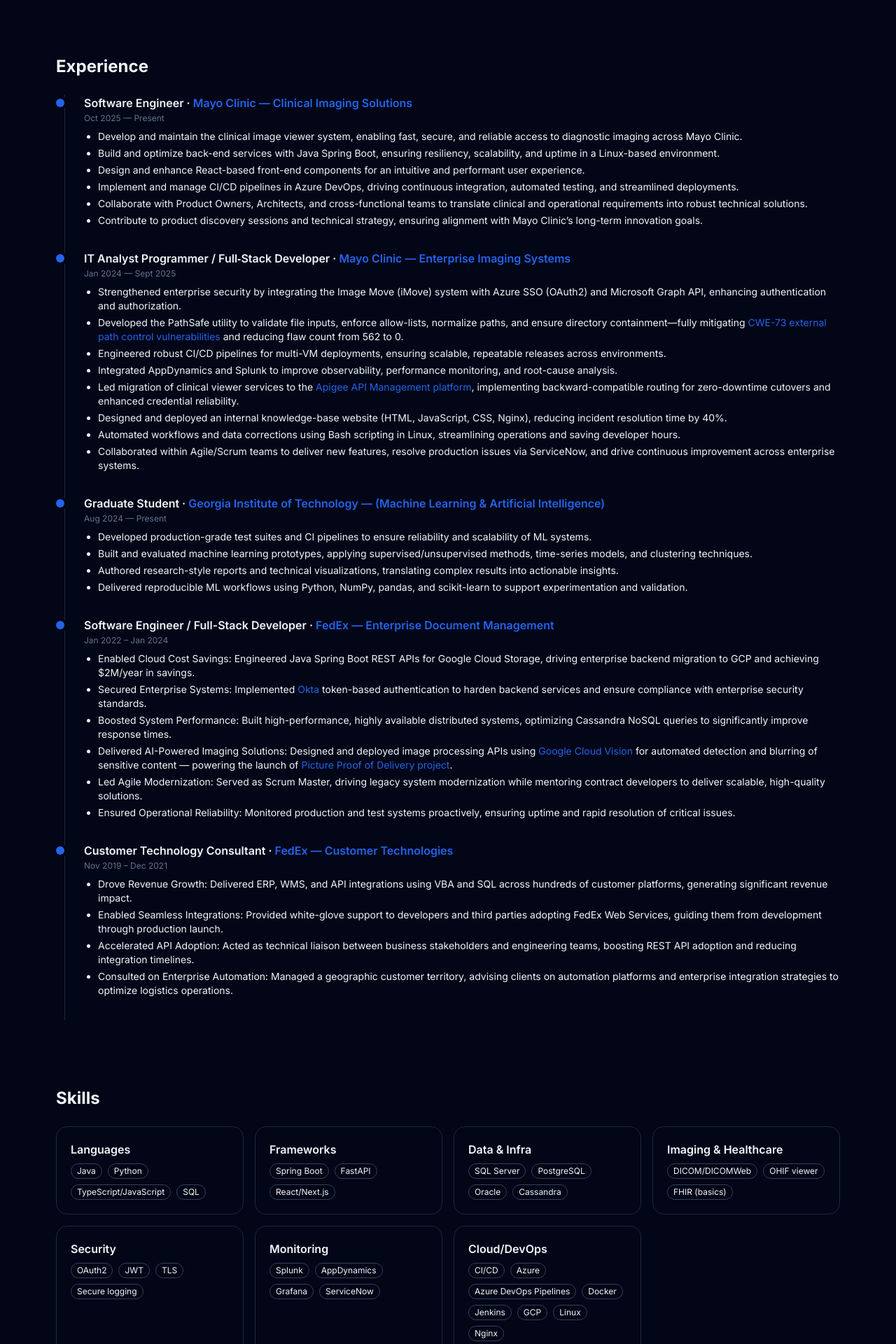
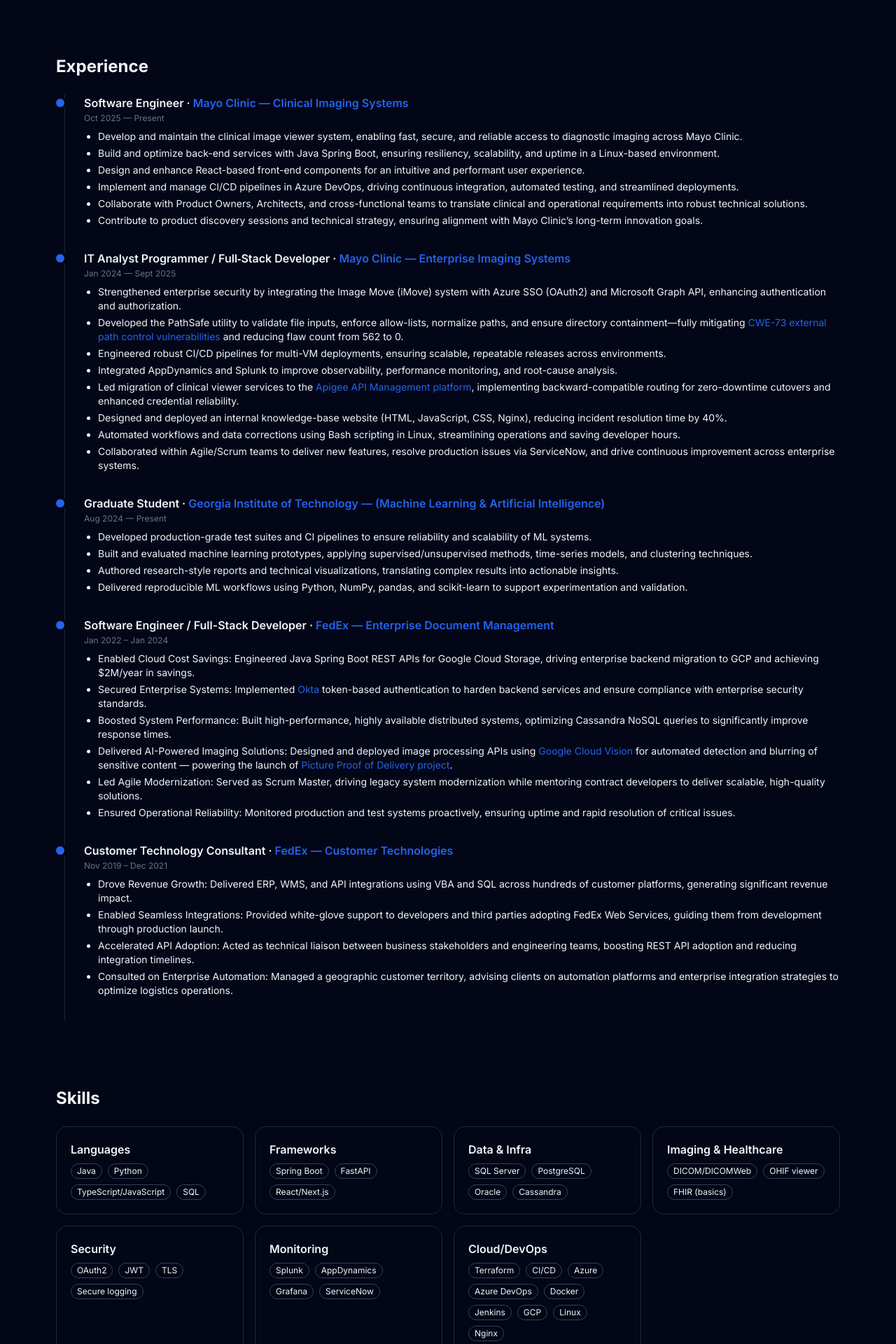
Before and after one commit to laithse1/laithse1.github.io, a Next.js app: page / in a window 1280 px wide. Shown: the part 1640-3560 px from the top of the page at 70% size. Built offline with nearby package versions, Linux system fonts and the light colour scheme.

Commit message:
Job content

```diff
--- a/src/data/experience.ts
+++ b/src/data/experience.ts
@@ -1,6 +1,6 @@
 export const EXPERIENCE = [
     {
-    company: 'Mayo Clinic — Clinical Imaging Solutions',
+    company: 'Mayo Clinic — Clinical Imaging Systems',
     role: 'Software Engineer',
     period: 'Oct 2025 — Present',
     bullets: [
--- a/src/data/skills.ts
+++ b/src/data/skills.ts
@@ -5,5 +5,5 @@
   'Imaging & Healthcare': ['DICOM/DICOMWeb','OHIF viewer','FHIR (basics)'],
   'Security': ['OAuth2','JWT','TLS','Secure logging'],
   'Monitoring': ['Splunk','AppDynamics','Grafana','ServiceNow'],
-  'Cloud/DevOps': ['CI/CD','Azure','Azure DevOps Pipelines','Docker','Jenkins','GCP','Linux','Nginx']
+  'Cloud/DevOps': ['Terraform','CI/CD','Azure','Azure DevOps','Docker','Jenkins','GCP','Linux','Nginx']
 };
```
